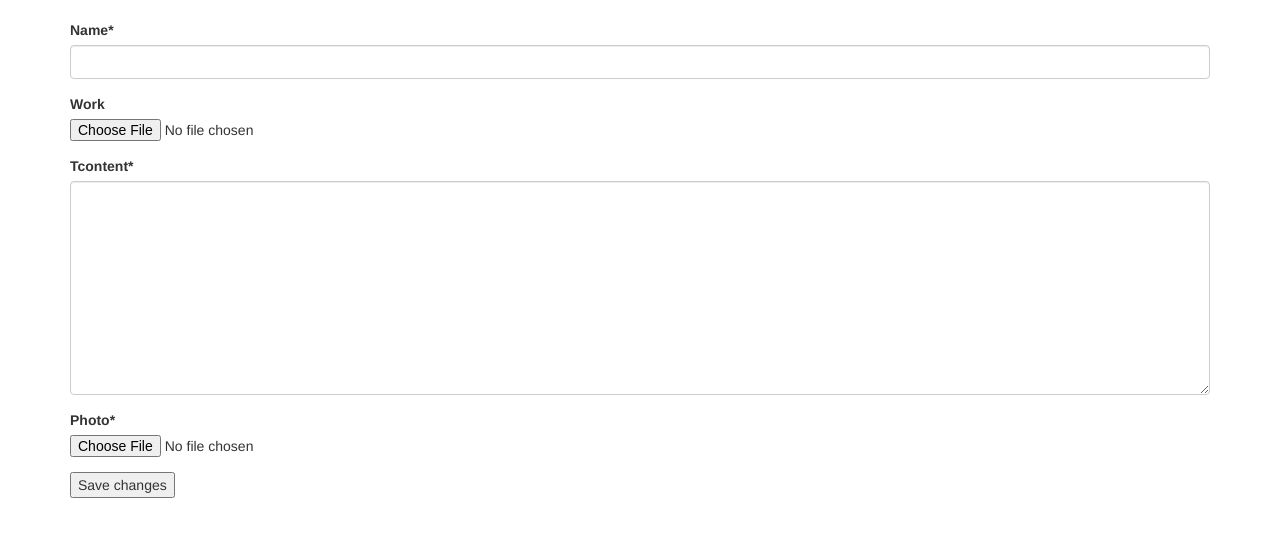
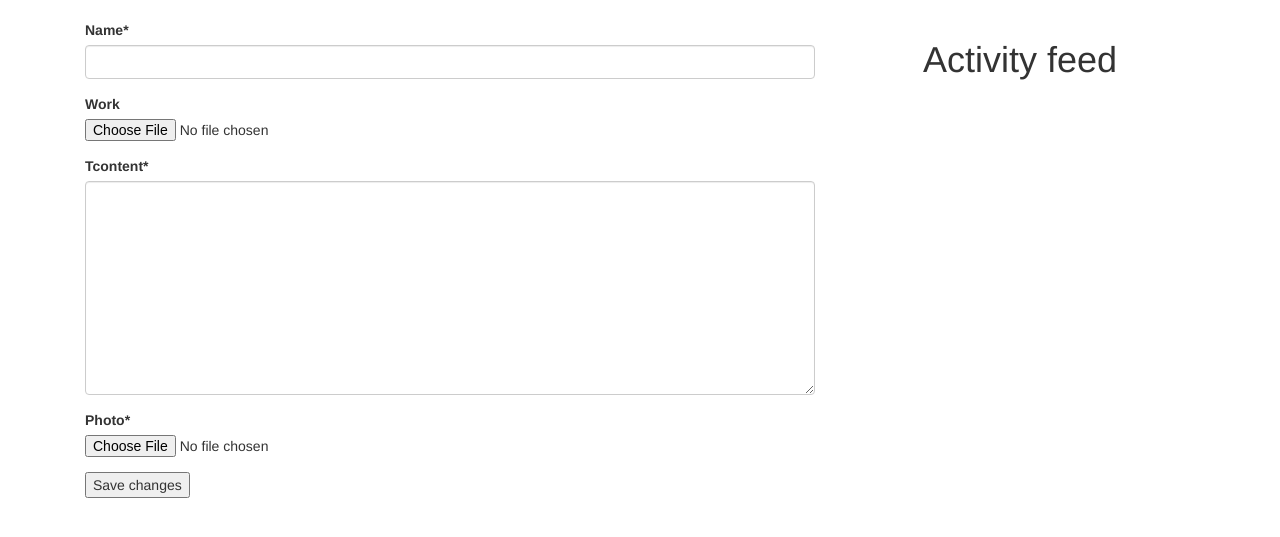
Before and after one commit to VosOditDeus/Course_work, a Django app: page /add_work/ in a window 1280 px wide. Shown: the part 52-589 px from the top of the page. Run offline with Django 3.2, Linux system fonts and the light colour scheme; some libraries are stand-ins or nearby versions.

Commit message:
Check TODO

```diff
--- a/templates/add_work.html
+++ b/templates/add_work.html
@@ -1,9 +1,22 @@
 {% extends 'index.html' %}
 {% load crispy_forms_tags %}
 {% block content %}
+    <div class="container-fluid">
+    <div class="row">
+    <div class="col-md-8">
     <form action="." method="post" enctype="multipart/form-data">
 {{ form|crispy }}
     {% csrf_token %}
 <p><input type="submit" value="Save changes"></p>
 </form>
-{% endblock %}
+    </div>
+    {% block feed %}
+    <div class="col-md-4 pull-right text-center">
+    <h1>Activity feed</h1>
+{#TODO: need to inherit feed block with variables, but how?         #}
+        {{ block.super }}
+        {% endblock %}
+        </div>
+    </div>
+    </div>
+    {% endblock %}
--- a/templates/index.html
+++ b/templates/index.html
@@ -13,7 +13,6 @@
     </div>
     </div>
         {% block feed %}
-            {{ block.super }}
             {% for action in actions %}
                 {% if action.verb == 'have uploaded new work' and action.user != user %}
                     <li><a href="{% url 'student_detail' action.user.id %}">{{ action.user }}</a> {{ action.verb }} <a href="{% url 'work_d' action.target_id %}">{{ action.target.name }}</a></li>
@@ -22,11 +21,9 @@
                 {% endif %}
 {#                <li>{{ action.user }} {{ action.verb }} {{ action.targer }}</li>#}
             {% endfor %}
+
+
             {% endblock %}
-{#        {% block feed %}#}
-{#    <div class="col-md-3 pull-right">#}
-{#    <h1>Activity feed</h1>#}
         </div>
     </div>
-{#        {% endblock %}#}
 {% endblock %}
```
